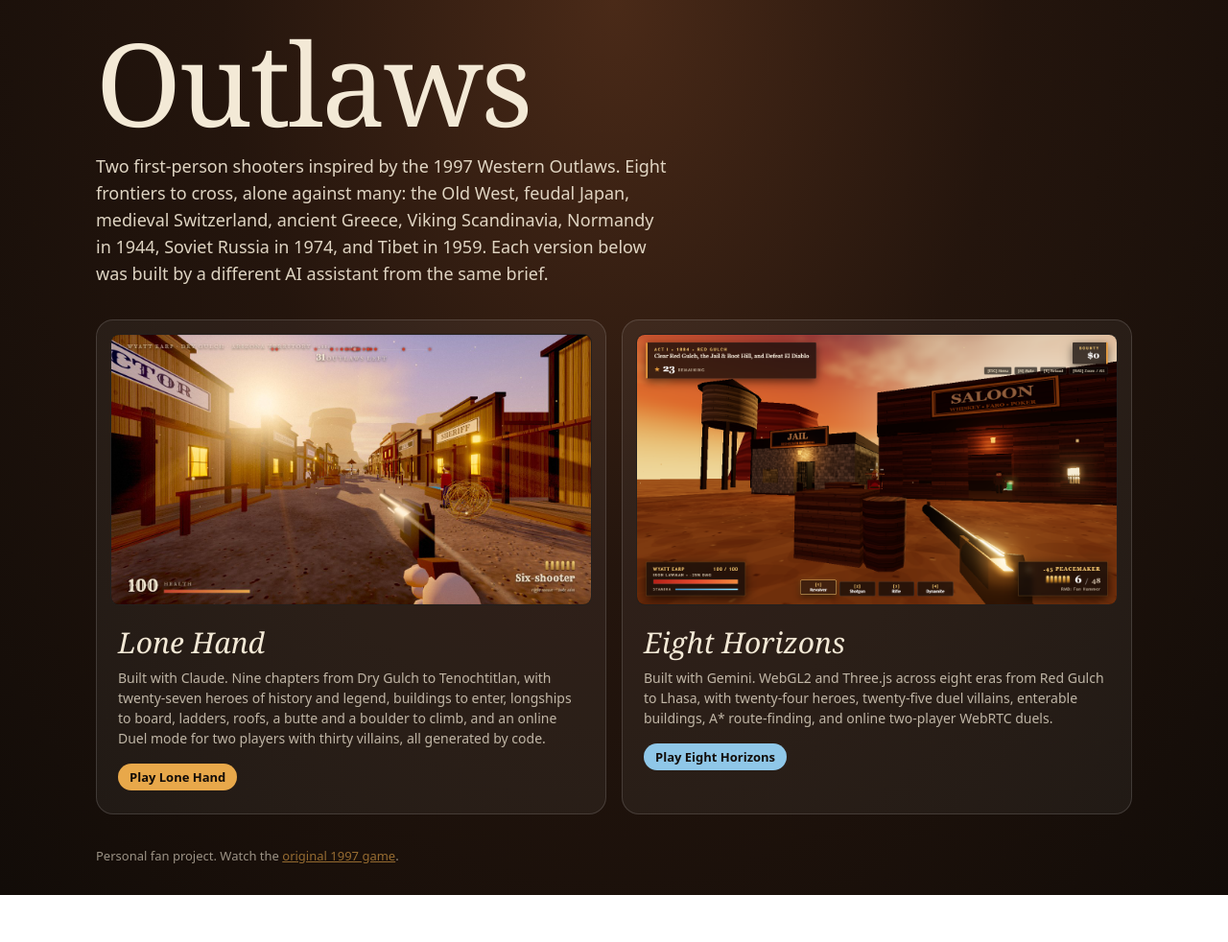
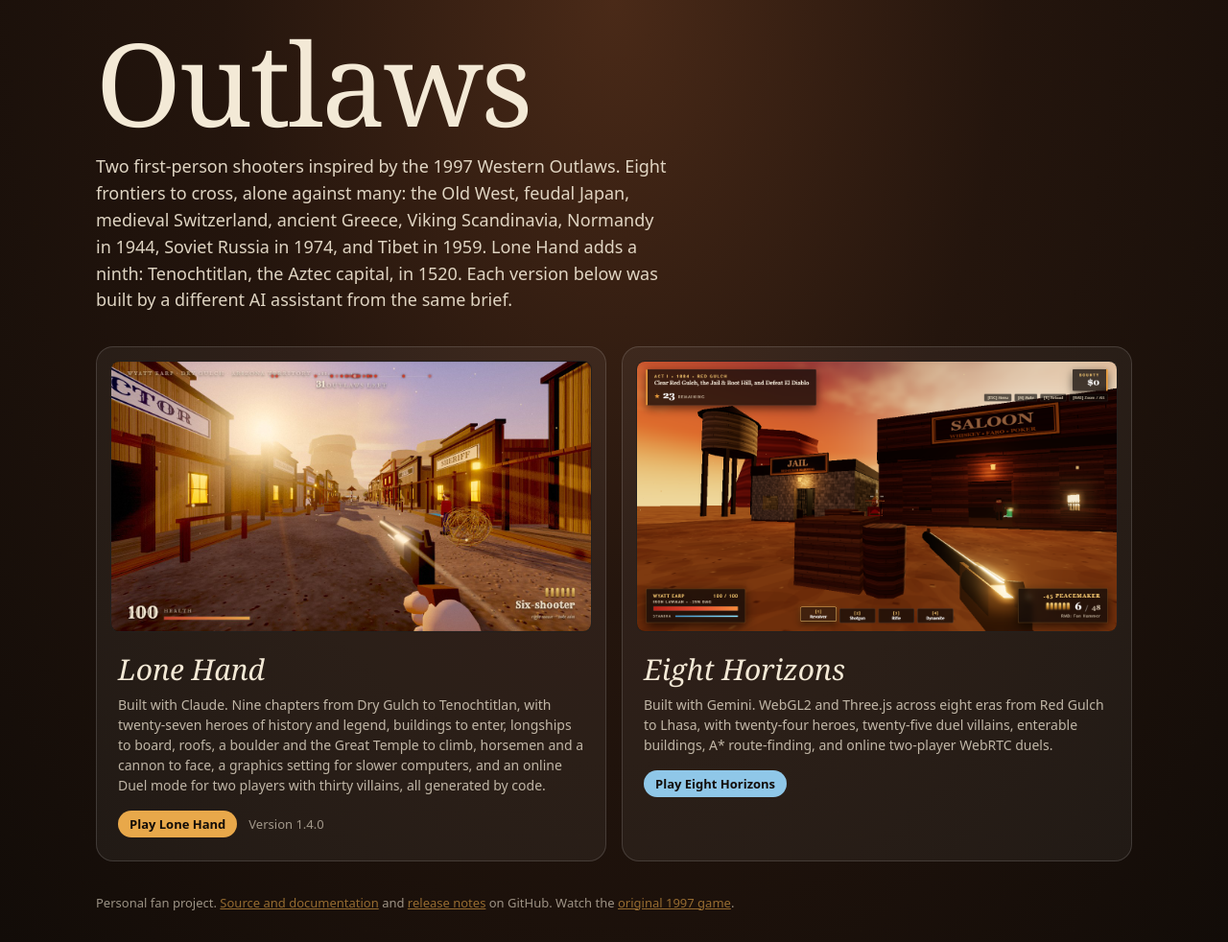
Before and after one commit to iago-swi/outlaws, a plain HTML site: page index.html in a window 1280 px wide. Shown: the whole page at 96% size. Before the commit the page ends 933 px from the top, so only its background shows below. Drawn offline with Linux system fonts and the light colour scheme.

Commit message:
Landing page: the ninth chapter, Lone Hand 1.4.0, links to source and release notes

```diff
--- a/index.html
+++ b/index.html
@@ -26,6 +26,7 @@
   .card p{font-size:14px;line-height:1.5;margin:0 8px;opacity:.75}
   .tag{display:inline-block;margin:16px 8px 0;padding:5px 12px;border-radius:99px;font-size:13px;font-weight:600;background:var(--gold);color:var(--ink)}
   .gemini .tag{background:var(--sky)}
+  .ver{margin-left:4px;font-size:13px;opacity:.6}
   footer{margin-top:34px;font-size:13px;opacity:.6}
   footer a{color:var(--gold)}
 </style>
@@ -33,18 +34,18 @@
 <body>
 <main>
   <h1>Outlaws</h1>
-  <p class="lede">Two first-person shooters inspired by the 1997 Western Outlaws. Eight frontiers to cross, alone against many: the Old West, feudal Japan, medieval Switzerland, ancient Greece, Viking Scandinavia, Normandy in 1944, Soviet Russia in 1974, and Tibet in 1959. Each version below was built by a different AI assistant from the same brief.</p>
+  <p class="lede">Two first-person shooters inspired by the 1997 Western Outlaws. Eight frontiers to cross, alone against many: the Old West, feudal Japan, medieval Switzerland, ancient Greece, Viking Scandinavia, Normandy in 1944, Soviet Russia in 1974, and Tibet in 1959. Lone Hand adds a ninth: Tenochtitlan, the Aztec capital, in 1520. Each version below was built by a different AI assistant from the same brief.</p>
   <div class="grid">
     <a class="card claude" href="Claude/index.html">
       <img src="Claude/screenshot.jpg" width="1280" height="720" alt="Lone Hand in play: the main street of Dry Gulch at golden hour, with the telegraph office on the left, the sheriff's office, the jail and the saloon on the right, an outlaw on the boardwalk and the six-shooter in the foreground">
-      <h2>Lone Hand</h2><p>Built with Claude. Nine chapters from Dry Gulch to Tenochtitlan, with twenty-seven heroes of history and legend, buildings to enter, longships to board, ladders, roofs, a butte and a boulder to climb, and an online Duel mode for two players with thirty villains, all generated by code.</p><span class="tag">Play Lone Hand</span>
+      <h2>Lone Hand</h2><p>Built with Claude. Nine chapters from Dry Gulch to Tenochtitlan, with twenty-seven heroes of history and legend, buildings to enter, longships to board, roofs, a boulder and the Great Temple to climb, horsemen and a cannon to face, a graphics setting for slower computers, and an online Duel mode for two players with thirty villains, all generated by code.</p><span class="tag">Play Lone Hand</span><span class="ver">Version 1.4.0</span>
     </a>
     <a class="card gemini" href="Gemini/index.html">
       <img src="Gemini/screenshot-west.png" width="1280" height="720" alt="Eight Horizons in play: Red Gulch at sunset with enterable saloon and stone jail with iron bars, water tower, and a revolver in the foreground">
       <h2>Eight Horizons</h2><p>Built with Gemini. WebGL2 and Three.js across eight eras from Red Gulch to Lhasa, with twenty-four heroes, twenty-five duel villains, enterable buildings, A* route-finding, and online two-player WebRTC duels.</p><span class="tag">Play Eight Horizons</span>
     </a>
   </div>
-  <footer>Personal fan project. Watch the <a href="https://www.youtube.com/watch?v=9n4ghEkKV-Q">original 1997 game</a>.</footer>
+  <footer>Personal fan project. <a href="https://github.com/iago-swi/outlaws">Source and documentation</a> and <a href="https://github.com/iago-swi/outlaws/releases">release notes</a> on GitHub. Watch the <a href="https://www.youtube.com/watch?v=9n4ghEkKV-Q">original 1997 game</a>.</footer>
 </main>
 </body>
 </html>
```
